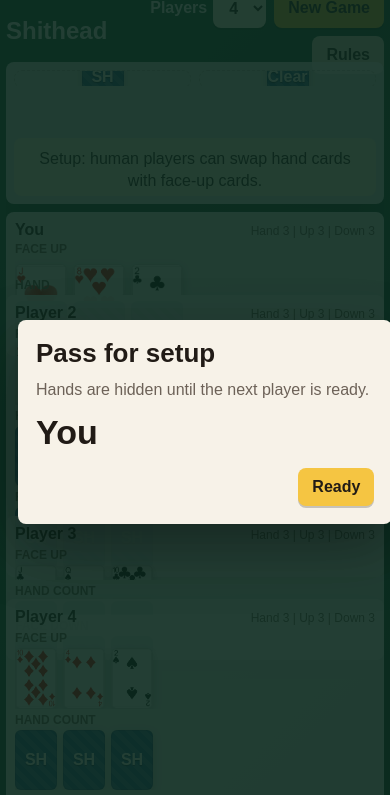
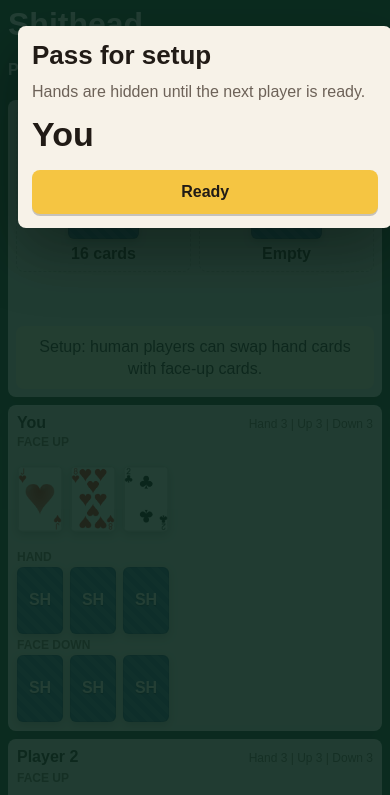
Before and after one commit to JFGuest/shithead-game, a plain HTML site: page index.html in a window 390 px wide. Both pictures are taken after a click on the button "Deal Cards". Shown: the top 795 px of the page. Drawn offline with Linux system fonts and the light colour scheme.

Commit message:
Improve mobile layout

```diff
--- a/index.html
+++ b/index.html
@@ -432,27 +432,181 @@
       font-weight: 900;
     }
 
-    @media (max-width: 640px) {
+    @media (max-width: 760px) {
       html,
       body {
         height: auto;
+        min-height: 100%;
         overflow: auto;
       }
 
+      body {
+        background: var(--felt-dark);
+      }
+
+      button,
+      select {
+        min-height: 44px;
+      }
+
+      .app {
+        height: auto;
+        min-height: 100dvh;
+        display: block;
+        padding: 8px;
+        overflow: visible;
+      }
+
+      header {
+        position: sticky;
+        top: 0;
+        z-index: 10;
+        display: grid;
+        grid-template-columns: 1fr;
+        gap: 8px;
+        padding-bottom: 8px;
+        background: var(--felt-dark);
+      }
+
+      h1 {
+        font-size: 32px;
+        line-height: 1;
+      }
+
+      .toolbar {
+        justify-content: stretch;
+      }
+
+      .toolbar > * {
+        flex: 1 1 auto;
+      }
+
+      .toolbar label {
+        justify-content: space-between;
+      }
+
       .table {
-        grid-template-columns: 1fr;
-        grid-template-rows: auto;
+        display: flex;
+        flex-direction: column;
+        gap: 8px;
+        height: auto;
+        overflow: visible;
       }
 
       .p0, .p1, .p2, .p3, .center {
-        grid-column: 1;
+        grid-column: auto;
         grid-row: auto;
       }
 
-      .center { order: -1; }
-      .player { min-height: 0; overflow: visible; }
-      .p0 .zones { grid-template-columns: 1fr; }
-      .app { overflow: auto; }
+      .center {
+        order: -10;
+        display: grid;
+        grid-template-rows: auto auto auto;
+        min-height: 0;
+        padding: 8px;
+      }
+
+      .piles {
+        grid-template-columns: 1fr 1fr;
+      }
+
+      .pile {
+        min-height: 126px;
+      }
+
+      .message {
+        height: auto;
+        min-height: 58px;
+        overflow: visible;
+      }
+
+      .player {
+        min-height: 0;
+        max-height: none;
+        overflow: visible;
+      }
+
+      .player.active {
+        order: -5;
+      }
+
+      .player:not(.active) .hand,
+      .player:not(.active) .face-down {
+        min-height: 58px;
+      }
+
+      .player:not(.active) .card {
+        width: 46px;
+      }
+
+      .p0,
+      .p1,
+      .p2,
+      .p3 {
+        align-self: auto;
+      }
+
+      .zones,
+      .p0 .zones,
+      .p1 .zones,
+      .p2 .zones,
+      .p3 .zones {
+        grid-template-columns: 1fr;
+        grid-template-rows: auto;
+        overflow: visible;
+      }
+
+      .zones > div,
+      .row {
+        overflow: visible;
+      }
+
+      .row,
+      .p0 .row,
+      .p1 .row,
+      .p2 .row,
+      .p3 .row {
+        min-height: 94px;
+        gap: 7px;
+      }
+
+      .card,
+      .p0 .card {
+        width: clamp(58px, 18vw, 76px);
+      }
+
+      .card.playable:hover,
+      .card.selected {
+        transform: translateY(-5px);
+      }
+
+      .rules {
+        margin-top: 8px;
+        line-height: 1.3;
+      }
+
+      .overlay {
+        align-items: start;
+        overflow: auto;
+      }
+
+      .dialog {
+        margin: 8px 0 24px;
+        padding: 14px;
+      }
+
+      .config-row {
+        grid-template-columns: 1fr;
+        gap: 6px;
+      }
+
+      .dialog-actions {
+        justify-content: stretch;
+      }
+
+      .dialog-actions button {
+        width: 100%;
+      }
     }
   </style>
 </head>
```
